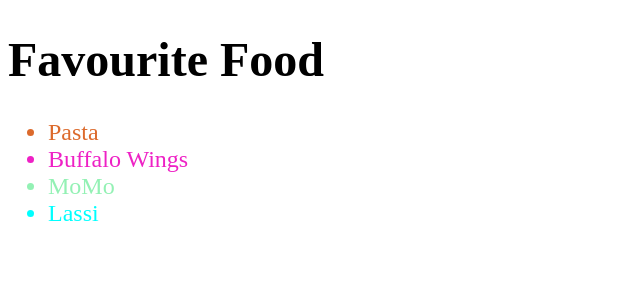
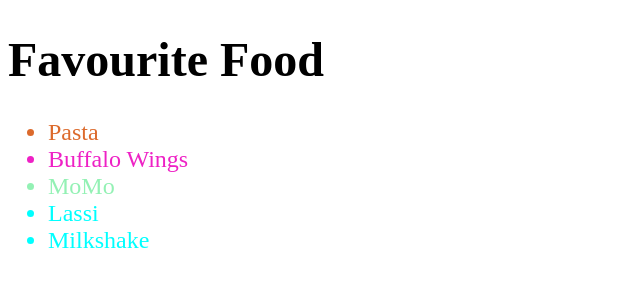
Before and after one commit to aayushmak/WLiT_git_workshop, a plain HTML site: page index.html in a window 1280 px wide. Shown: the whole page, without its empty margins (0-640 px from the left). Drawn offline with Linux system fonts and the light colour scheme.

Commit message:
Add food

```diff
--- a/index.html
+++ b/index.html
@@ -10,6 +10,7 @@
             <li style="color: rgb(238, 33, 197); font-size: 24px;">Buffalo Wings</li>
             <li style="color: rgb(147, 241, 180); font-size: 24px;">MoMo</li>
             <li style="color: aqua; font-size: 24px;">Lassi</li>
+            <li style="color: aqua; font-size: 24px;">Milkshake</li>
         </ul>
     </body>
 </html>
```
